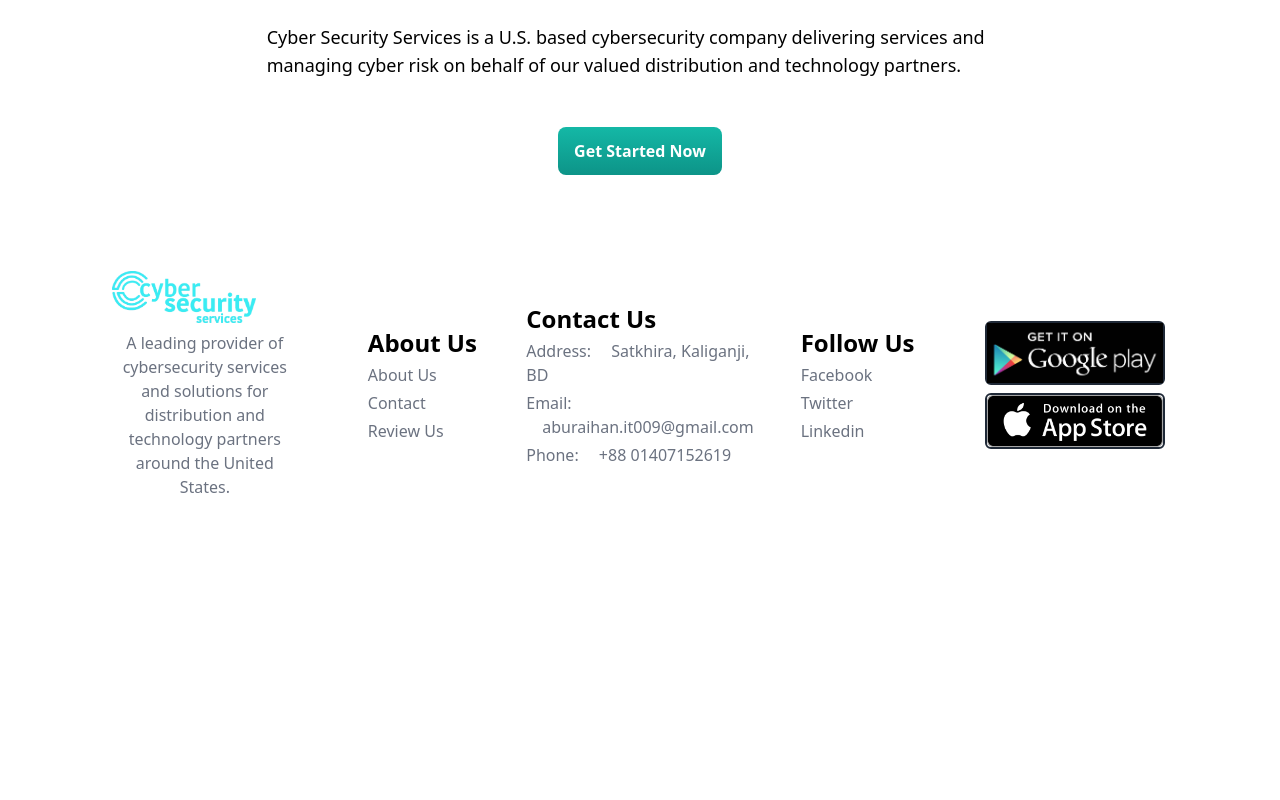
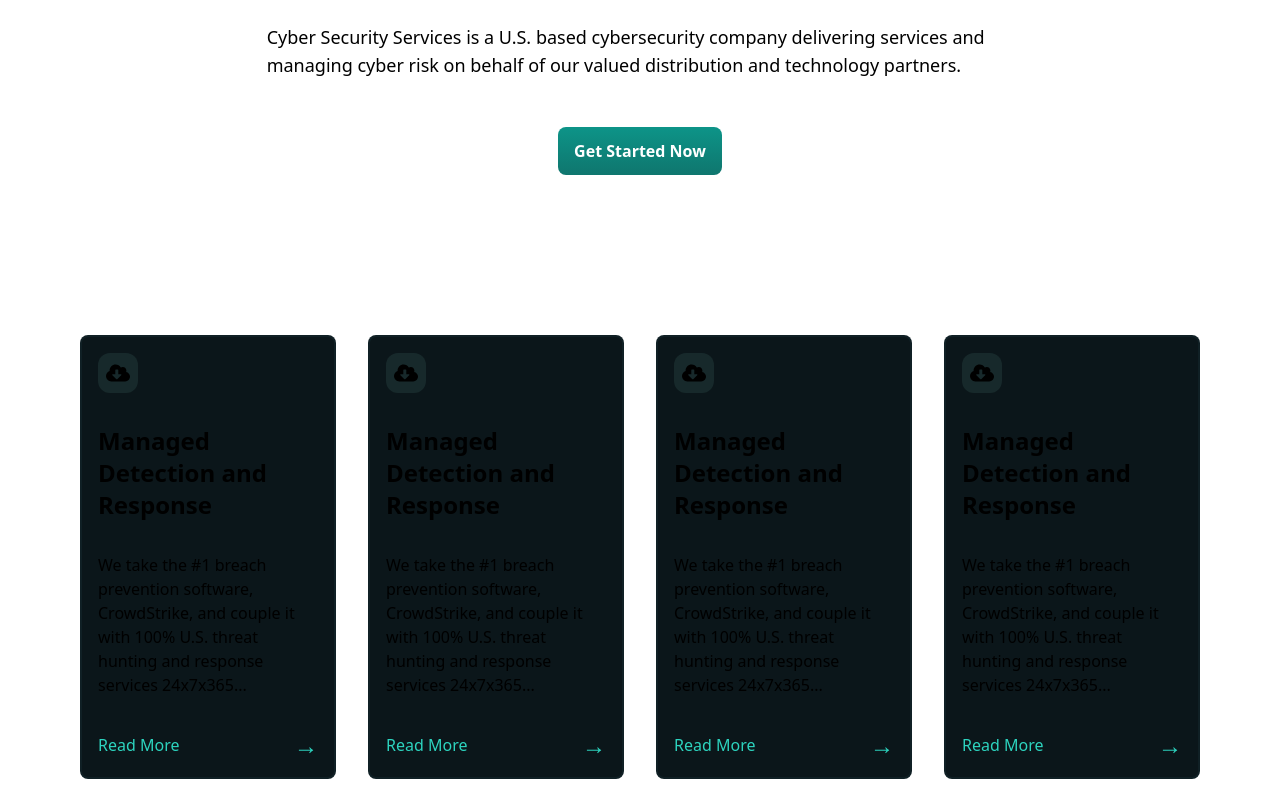
Before and after one commit to lukasolsen/cybersec, a React (Vite) app: page / in a window 1280 px wide. Shown: the part 360-1160 px from the top of the page. Before the commit the page ends 875 px from the top, so only its background shows below. Built offline with nearby package versions, Linux system fonts and the light colour scheme.

Commit message:
Added card component

```diff
--- /dev/null
+++ b/src/components/Card.tsx
@@ -0,0 +1,35 @@
+type CardProps = {
+  title: string;
+  icon: React.ReactNode;
+
+  descripton: string;
+
+  link: string;
+};
+
+export const Card: React.FC<CardProps> = ({
+  descripton,
+  icon,
+  link,
+  title,
+}) => {
+  return (
+    <div className="p-4 border-2 border-[#15282F90] rounded-lg bg-card flex flex-col gap-8">
+      <span className="text-2xl font-bold bg-[#99F6E415] p-1 rounded-xl w-10 h-10 flex items-center justify-center">
+        {icon}
+      </span>
+
+      <h1 className="text-2xl font-bold">{title}</h1>
+
+      <p>{descripton}</p>
+
+      <a
+        className="w-full text-teal-400 flex flex-row items-center justify-between"
+        href={link}
+      >
+        <span>Read More</span>
+        <span className="text-2xl font-bold">→</span>
+      </a>
+    </div>
+  );
+};
--- a/src/routes/index.tsx
+++ b/src/routes/index.tsx
@@ -1,7 +1,9 @@
 import { createFileRoute } from "@tanstack/react-router";
+import { Card } from "../components/Card";
+import { FaCloudDownloadAlt } from "react-icons/fa";
 
-export const Route = createFileRoute("/")({
-  component: () => (
+const Index: React.FC = () => {
+  return (
     <div>
       <section className="p-20" id="home">
         <div className="flex flex-col justify-center items-center gap-8">
@@ -14,11 +16,44 @@ export const Route = createFileRoute("/")({
             distribution and technology partners.
           </p>
 
-          <button className="bg-gradient-to-b from-teal-500 to-teal-600 text-white rounded-lg py-3 px-4 mt-4 font-semibold">
+          <button className="bg-gradient-to-b from-teal-600 to-teal-700 text-white rounded-lg py-3 px-4 mt-4 font-semibold">
             Get Started Now
           </button>
         </div>
       </section>
+
+      <section className="p-20" id="brief">
+        <div className="grid grid-cols-4 gap-8">
+          <Card
+            title="Managed Detection and Response"
+            descripton="We take the #1 breach prevention software, CrowdStrike, and couple it with 100% U.S. threat hunting and response services 24x7x365..."
+            link="/cyber-security"
+            icon={<FaCloudDownloadAlt />}
+          />
+          <Card
+            title="Managed Detection and Response"
+            descripton="We take the #1 breach prevention software, CrowdStrike, and couple it with 100% U.S. threat hunting and response services 24x7x365..."
+            link="/cyber-security"
+            icon={<FaCloudDownloadAlt />}
+          />
+          <Card
+            title="Managed Detection and Response"
+            descripton="We take the #1 breach prevention software, CrowdStrike, and couple it with 100% U.S. threat hunting and response services 24x7x365..."
+            link="/cyber-security"
+            icon={<FaCloudDownloadAlt />}
+          />
+          <Card
+            title="Managed Detection and Response"
+            descripton="We take the #1 breach prevention software, CrowdStrike, and couple it with 100% U.S. threat hunting and response services 24x7x365..."
+            link="/cyber-security"
+            icon={<FaCloudDownloadAlt />}
+          />
+        </div>
+      </section>
     </div>
-  ),
+  );
+};
+
+export const Route = createFileRoute("/")({
+  component: Index,
 });
--- a/tailwind.config.js
+++ b/tailwind.config.js
@@ -5,6 +5,7 @@ export default {
     extend: {
       colors: {
         primary: "#06151A",
+        card: "#0B161A",
       },
     },
   },
```
